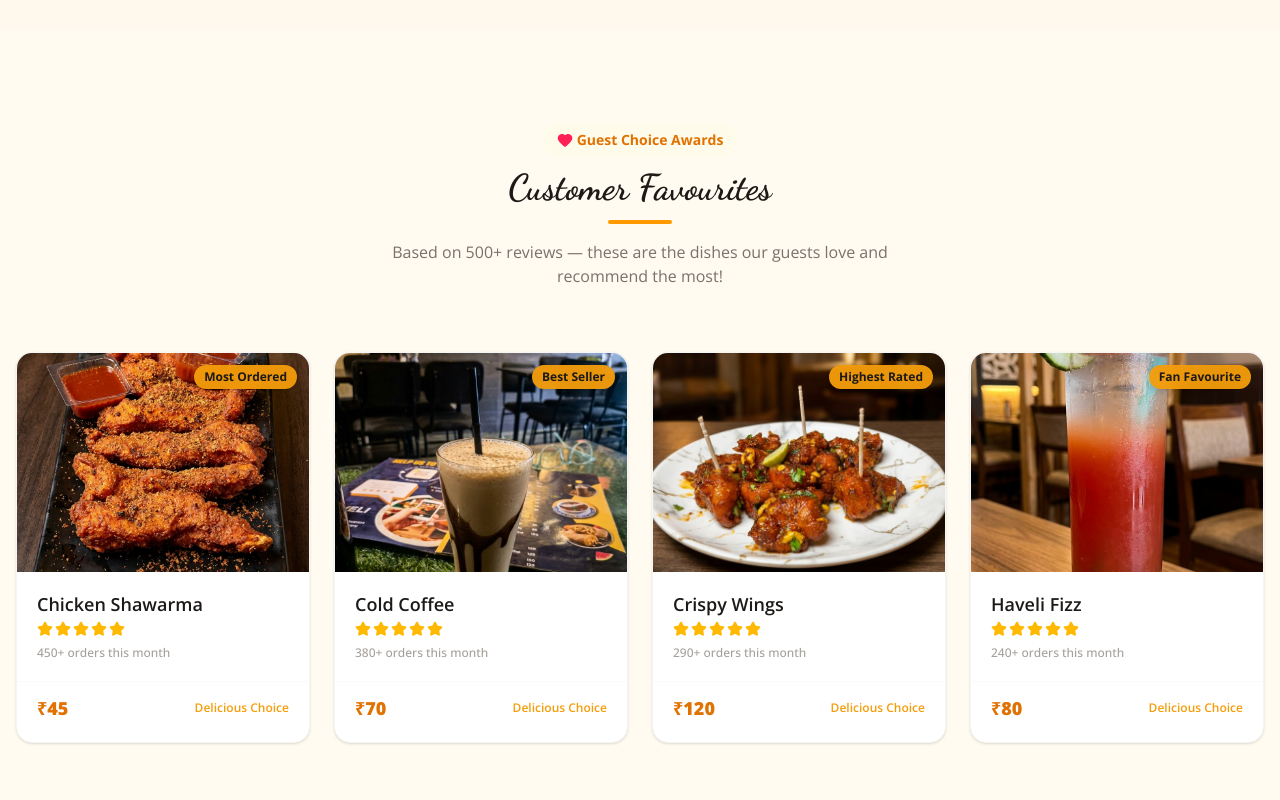
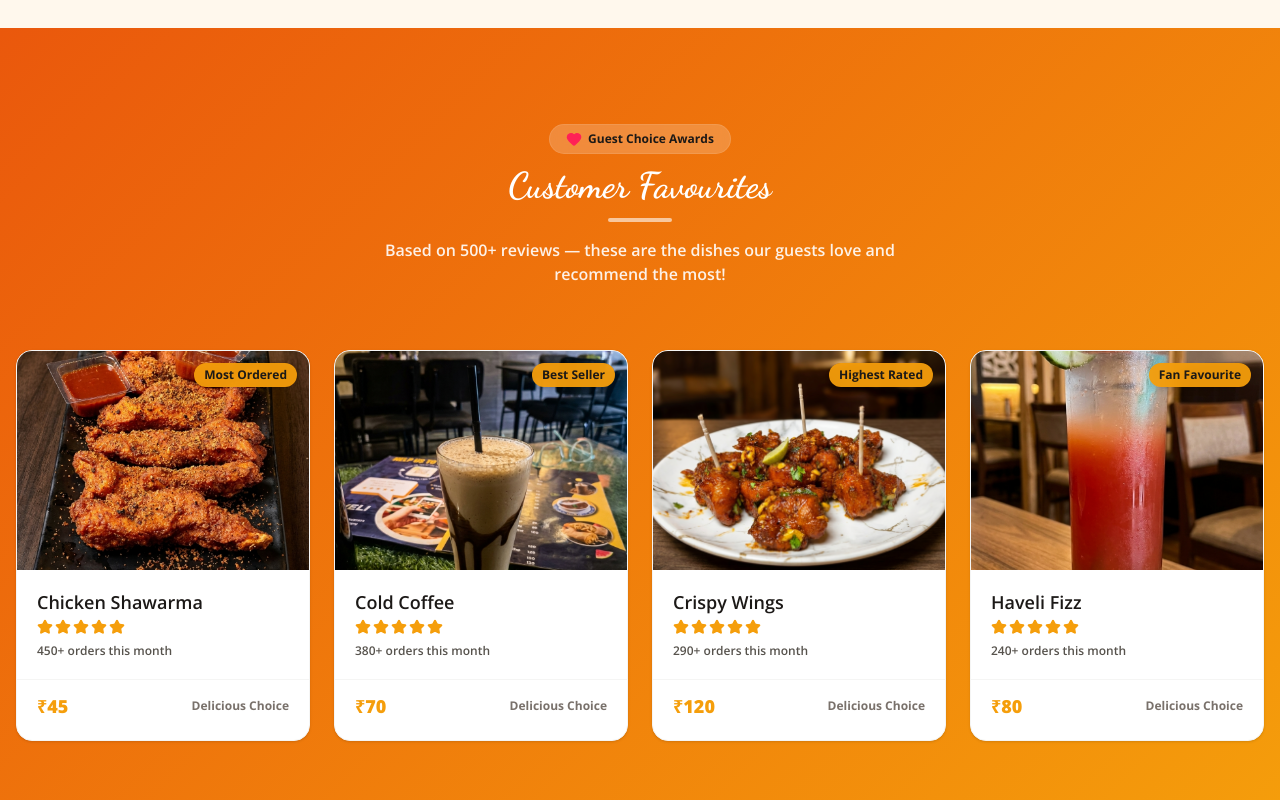
Before and after one commit to adeditsmsg-oss/havelicafe.com, a Next.js app: page / in a window 1280 px wide. Shown: the part 5780-6580 px from the top of the page. Built offline with nearby package versions, Linux system fonts and the light colour scheme.

Commit message:
Set_CustomerFavourites_background_to_gradient_orange_to_yellow

```diff
--- a/src/components/CustomerFavourites.tsx
+++ b/src/components/CustomerFavourites.tsx
@@ -66,19 +66,28 @@ const cardVariants = {
 
 export default function CustomerFavourites() {
   return (
-    <section className="py-16 md:py-24 px-4 bg-[#FFFBF0] overflow-hidden" id="favourites">
+    <section
+      style={{
+        background: "linear-gradient(135deg, #ea580c 0%, #f59e0b 100%)",
+      }}
+      className="py-16 md:py-24 px-4 overflow-hidden"
+      id="favourites"
+    >
       <div className="max-w-7xl mx-auto">
+
         {/* Section Header */}
         <div className="text-center mb-12 md:mb-16">
-          <span className="text-sm font-bold text-amber-600 bg-amber-50 px-3.5 py-1.5 rounded-full inline-flex items-center gap-1 mb-3">
-            <Heart className="w-4 h-4 text-rose-500 fill-rose-500" />
-            Guest Choice Awards
+          <span>
+            <span className="text-xs font-bold text-stone-900 bg-white/20 border border-white/10 px-4 py-1.5 rounded-full inline-flex items-center gap-1.5 mb-3 backdrop-blur-sm">
+              <Heart className="w-4 h-4 text-rose-500 fill-rose-500" />
+              Guest Choice Awards
+            </span>
           </span>
-          <h2 className="font-serif text-3xl md:text-4xl font-bold text-[#1C1917] mb-3">
+          <h2 className="font-serif text-3xl md:text-4xl font-bold text-white mb-3">
             Customer Favourites
           </h2>
-          <div className="w-16 h-1 bg-amber-500 rounded-full mx-auto mb-4" />
-          <p className="font-sans text-stone-500 text-sm md:text-base max-w-lg mx-auto">
+          <div className="w-16 h-1 bg-white/60 rounded-full mx-auto mb-4" />
+          <p className="font-sans text-white/90 text-sm md:text-base max-w-lg mx-auto font-semibold">
             Based on 500+ reviews — these are the dishes our guests love and recommend the most!
           </p>
         </div>
@@ -121,22 +130,22 @@ export default function CustomerFavourites() {
                   {/* Rating Stars */}
                   <div className="flex items-center gap-0.5 mb-2">
                     {[...Array(item.rating)].map((_, i) => (
-                      <Star key={i} className="w-4 h-4 fill-amber-400 text-amber-400" />
+                      <Star key={i} className="w-4 h-4 fill-[#F59E0B] text-[#F59E0B]" />
                     ))}
                   </div>
 
-                  <p className="text-xs text-stone-400 font-medium">
+                  <p className="text-xs text-stone-600 font-semibold">
                     {item.orderCount}
                   </p>
                 </div>
               </div>
 
               {/* Price row */}
-              <div className="px-5 pb-5 pt-3 border-t border-stone-50 flex items-center justify-between">
-                <span className="text-lg font-extrabold text-amber-600">
+              <div className="px-5 pb-5 pt-3 border-t border-stone-100 dark:border-stone-700 flex items-center justify-between">
+                <span className="text-lg font-extrabold text-brand-amber">
                   ₹{item.price}
                 </span>
-                <span className="text-xs text-brand-amber font-semibold">
+                <span className="text-xs text-stone-500 font-bold dark:text-stone-400">
                   Delicious Choice
                 </span>
               </div>
```
